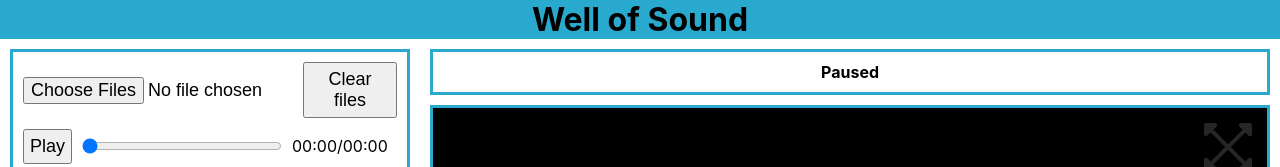
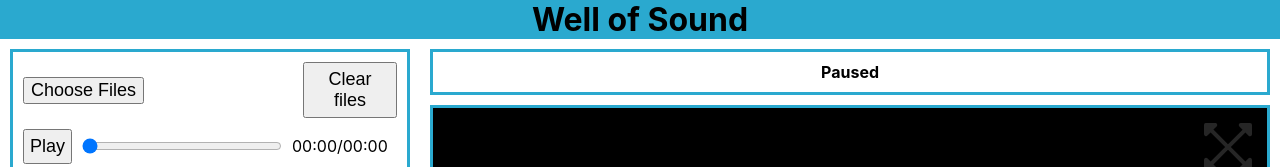
Before and after one commit to nudabagana/well-of-sound, a Next.js app: page / in a window 1280 px wide. Shown: the top 167 px of the page. Built offline with nearby package versions, Linux system fonts and the light colour scheme.

Commit message:
Remove text on choose files field.

```diff
--- a/components/Controls.tsx
+++ b/components/Controls.tsx
@@ -124,6 +124,7 @@ const Controls: FC<Props> = ({
             marginBottom: "auto",
             fontSize: "18px",
             width: "280px",
+            color: "transparent",
           }}
           onClick={(event) => {
             if (event.target instanceof HTMLInputElement) {
```
